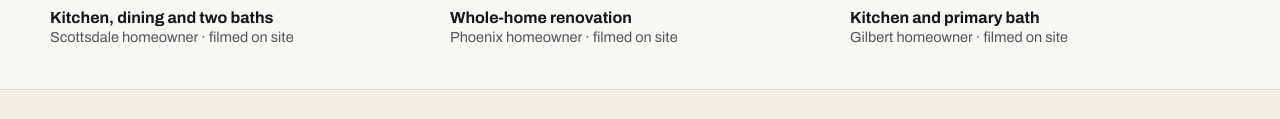
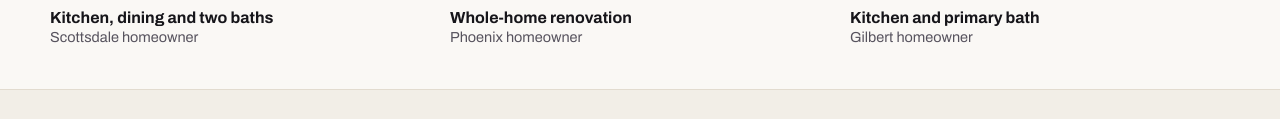
Before and after one commit to Baysidehomeimprovement/Ad-Landing-Pages, a plain HTML site: page home-renovation-phoenix/index.html in a window 1280 px wide. Shown: the part 2162-2281 px from the top of the page. Drawn offline with Linux system fonts and the light colour scheme.

Commit message:
Update index.html

```diff
--- a/home-renovation-phoenix/index.html
+++ b/home-renovation-phoenix/index.html
@@ -287,7 +287,7 @@ img { max-width:100%; }
         </button>
         <div style="margin-top:12px;">
           <div style="font-size:16px; font-weight:700;">Kitchen, dining and two baths</div>
-          <div style="font-size:14.5px; color:#57535E; margin-top:3px;">Scottsdale homeowner &middot; filmed on site</div>
+          <div style="font-size:14.5px; color:#57535E; margin-top:3px;">Scottsdale homeowner</div>
         </div>
       </div>
       <div>
@@ -300,7 +300,7 @@ img { max-width:100%; }
         </button>
         <div style="margin-top:12px;">
           <div style="font-size:16px; font-weight:700;">Whole-home renovation</div>
-          <div style="font-size:14.5px; color:#57535E; margin-top:3px;">Phoenix homeowner &middot; filmed on site</div>
+          <div style="font-size:14.5px; color:#57535E; margin-top:3px;">Phoenix homeowner</div>
         </div>
       </div>
       <div>
@@ -313,7 +313,7 @@ img { max-width:100%; }
         </button>
         <div style="margin-top:12px;">
           <div style="font-size:16px; font-weight:700;">Kitchen and primary bath</div>
-          <div style="font-size:14.5px; color:#57535E; margin-top:3px;">Gilbert homeowner &middot; filmed on site</div>
+          <div style="font-size:14.5px; color:#57535E; margin-top:3px;">Gilbert homeowner</div>
         </div>
       </div>
     </div>
```
